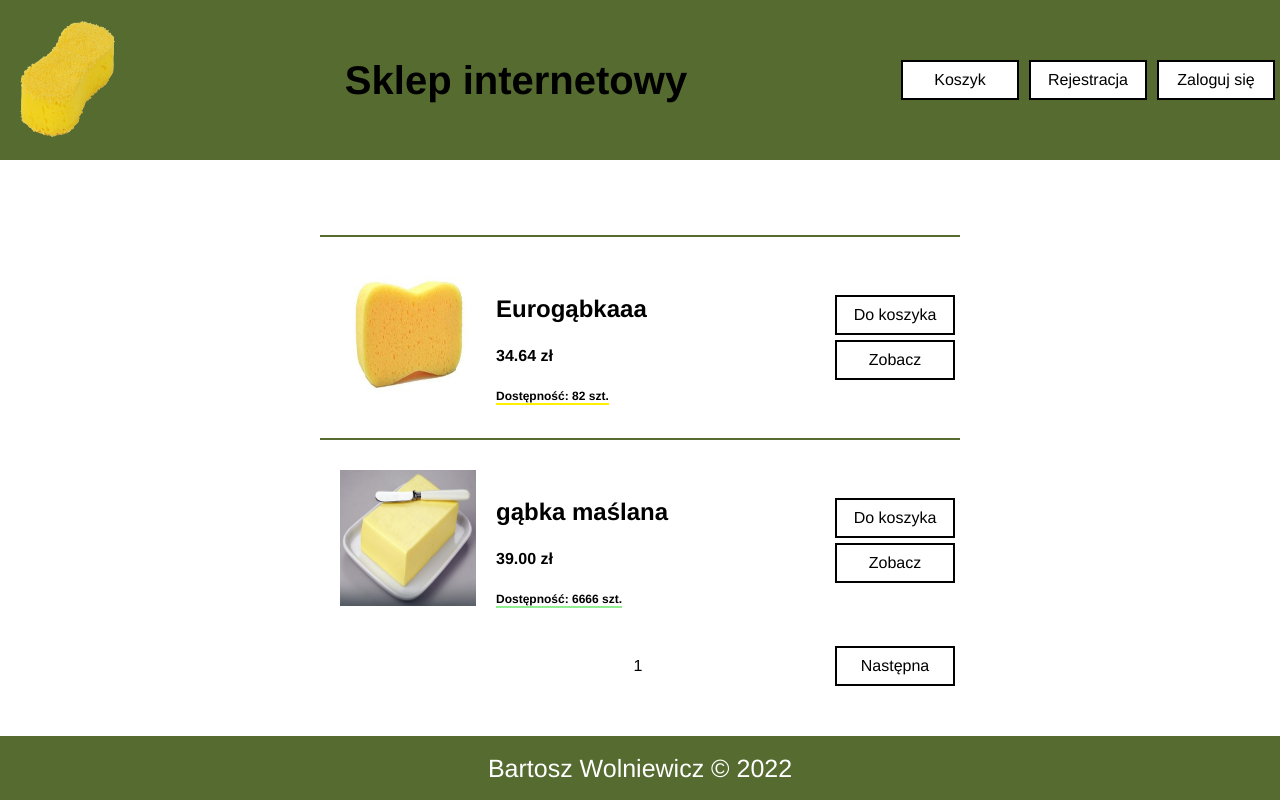
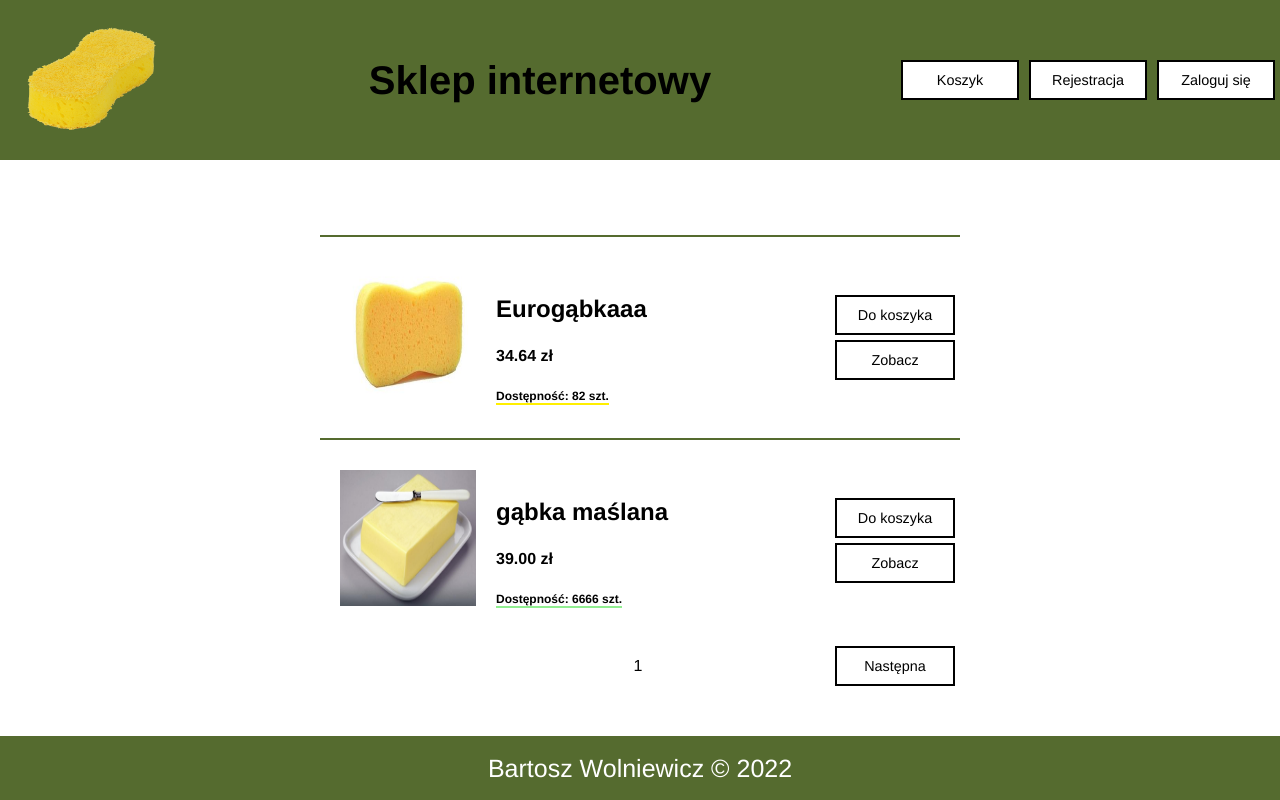
Before and after one commit to WolniewiczBartek/FirstOnlineShopPHP, a PHP site: page /index.php in a window 1280 px wide. Run offline with PHP 8.4, Linux system fonts and the light colour scheme; data comes from the database, SQL or seed files in the repository.

Commit message:
logo diamentions update

```diff
--- a/styl.css
+++ b/styl.css
@@ -26,8 +26,8 @@ h5{
   font-size: 1.5vh;
 }
 #logo{
-  height: 17vmin;
-  width: 17vmin;
+  height: 15vmin;
+  width: 23vmin;
 }
 .smallimg{
   height: 6vmin;
@@ -204,7 +204,7 @@ footer{
   border-bottom: 2px solid red;
 }
 a.button > div{
-  font-size: 2vmin;
+  font-size: 1.8vmin;
 }
 #lower_butt{
   width: 50%;
```
